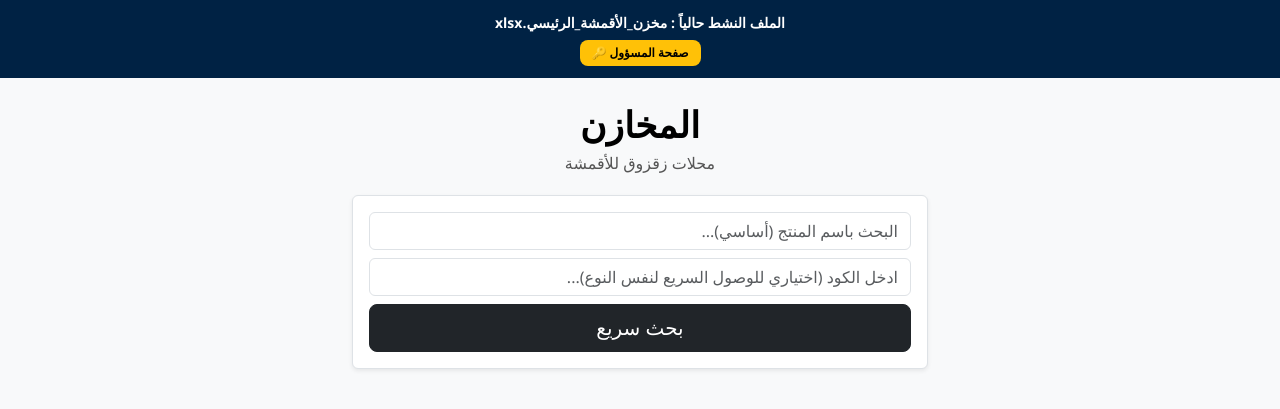
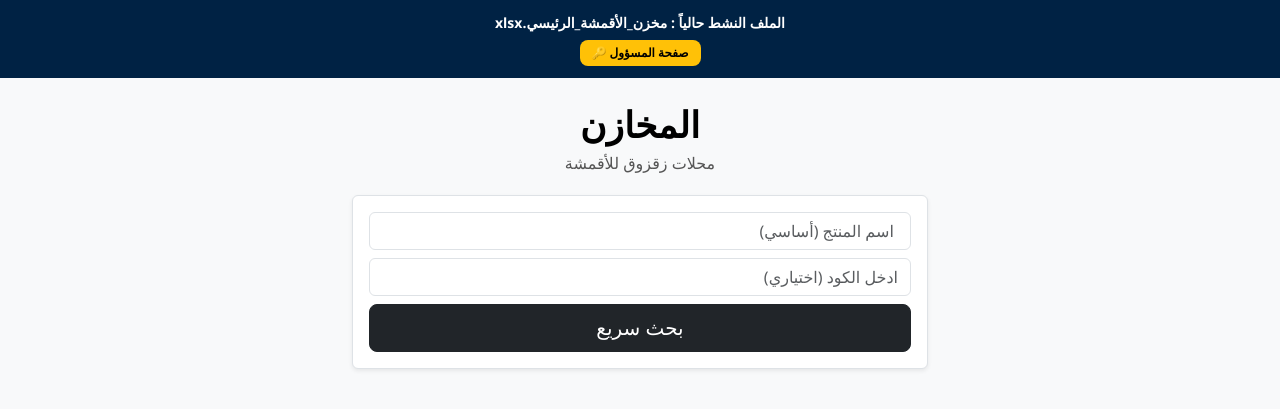
Before and after one commit to abdulrahmane006/Zagzoog-Store, a Flask app: page / in a window 1280 px wide. Shown: the top 409 px of the page. Run offline with Flask 3, Linux system fonts and the light colour scheme.

Commit message:
Update placeholders in search input fields

```diff
--- a/templates/index.html
+++ b/templates/index.html
@@ -42,8 +42,8 @@
     </div>
 
     <div class="bg-white p-3 rounded shadow-sm border">
-        <input type="text" id="searchName" class="form-control mb-2" placeholder="البحث باسم المنتج (أساسي)...">
-        <input type="text" id="searchCode" class="form-control mb-2" placeholder="ادخل الكود (اختياري للوصول السريع لنفس النوع)...">
+        <input type="text" id="searchName" class="form-control mb-2" placeholder=" اسم المنتج (أساسي)">
+        <input type="text" id="searchCode" class="form-control mb-2" placeholder="ادخل الكود (اختياري)">
         <button onclick="doSearch()" class="btn btn-dark w-100 btn-lg">بحث سريع</button>
     </div>
 
```
